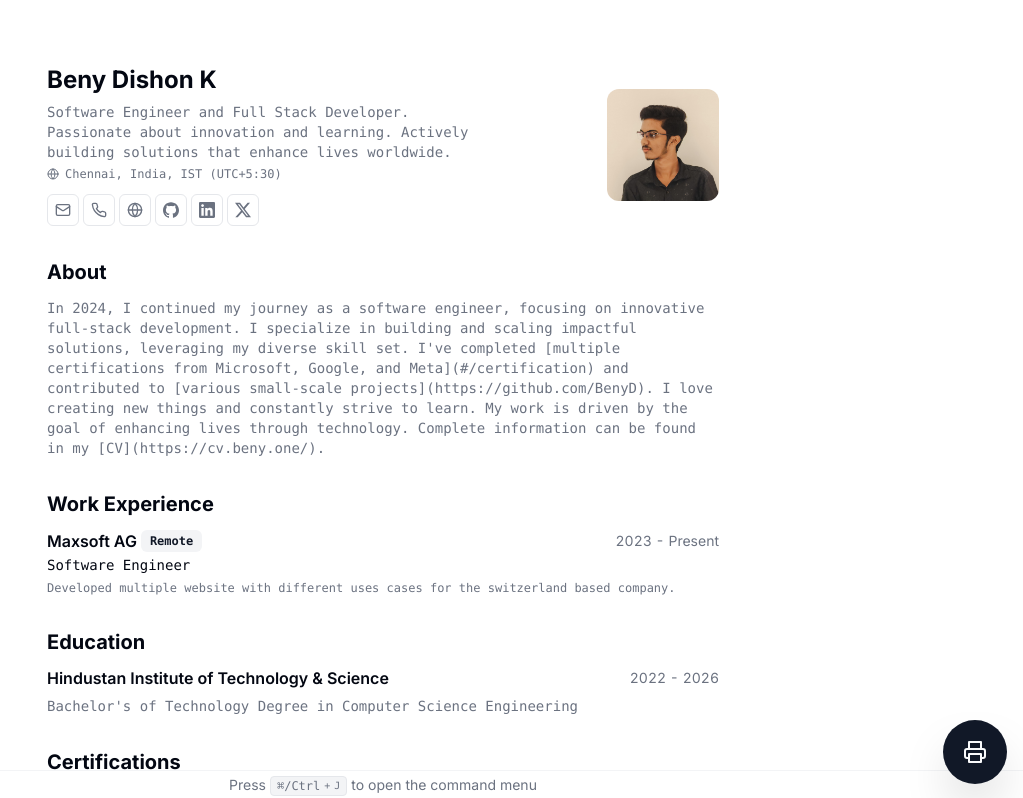
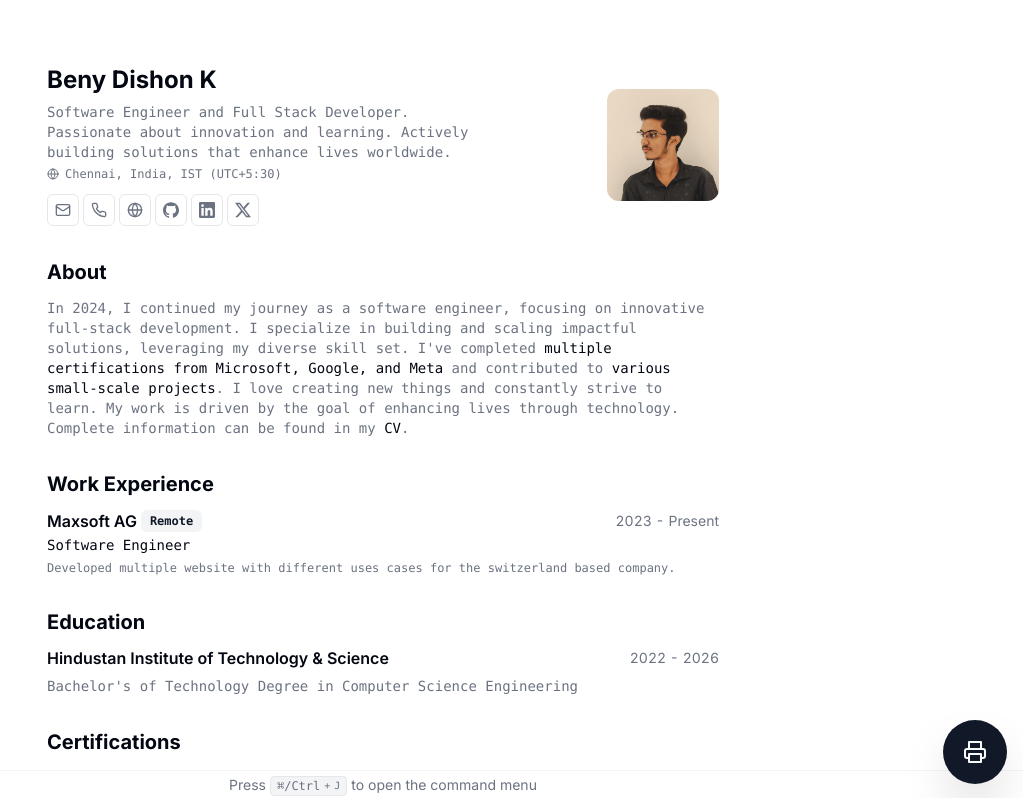
Before and after one commit to BenyD/beny-cv, a Next.js app: page / in a window 1280 px wide. Shown: the top 798 px of the page, without its empty margins (257-1280 px from the left). Built offline with nearby package versions, Linux system fonts and the light colour scheme.

Commit message:
fix markdown

```diff
--- a/src/app/page.tsx
+++ b/src/app/page.tsx
@@ -10,7 +10,8 @@ import { GlobeIcon, MailIcon, PhoneIcon } from "lucide-react";
 import { Button } from "@/components/ui/button";
 import { RESUME_DATA } from "@/data/resume-data";
 import { PrintDrawer } from "@/components/print-drawer";
-import { useEffect, useState } from 'react';
+import { useEffect, useState } from "react";
+import ReactMarkdown from "react-markdown";
 
 // Correctly typing dynamic imports
 const ProjectCard = dynamic(
@@ -134,9 +135,15 @@ export default function Page() {
         </div>
         <Section>
           <h2 className="text-xl font-bold dark:text-white">About</h2>
-          <p className="text-pretty font-mono text-sm text-muted-foreground print:text-[12px] dark:text-neutral-400">
+          <ReactMarkdown
+            className="text-pretty font-mono text-sm text-muted-foreground print:text-[12px] dark:text-neutral-400"
+            components={{
+              strong: ({node, ...props}) => <span className="text-foreground dark:text-white" {...props} />,
+              a: ({node, ...props}) => <a className="text-foreground dark:text-white" {...props} />,
+            }}
+          >
             {RESUME_DATA.summary}
-          </p>
+          </ReactMarkdown>
         </Section>
         <Section>
           <h2 className="text-xl font-bold dark:text-white">Work Experience</h2>
@@ -264,7 +271,8 @@ export default function Page() {
         <Section className="print-force-new-page scroll-mb-16">
           <h2 className="text-xl font-bold dark:text-white">Projects</h2>
           <div className="-mx-3 grid grid-cols-1 gap-3 print:grid-cols-3 print:gap-2 md:grid-cols-2 lg:grid-cols-3">
-            {isClient && RESUME_DATA.projects.map((project) => (
+            {isClient &&
+              RESUME_DATA.projects.map((project) => (
                 <ProjectCard
                   key={project.title}
                   title={project.title}
```
Lines whose indentation alone changed are shown as unchanged.
